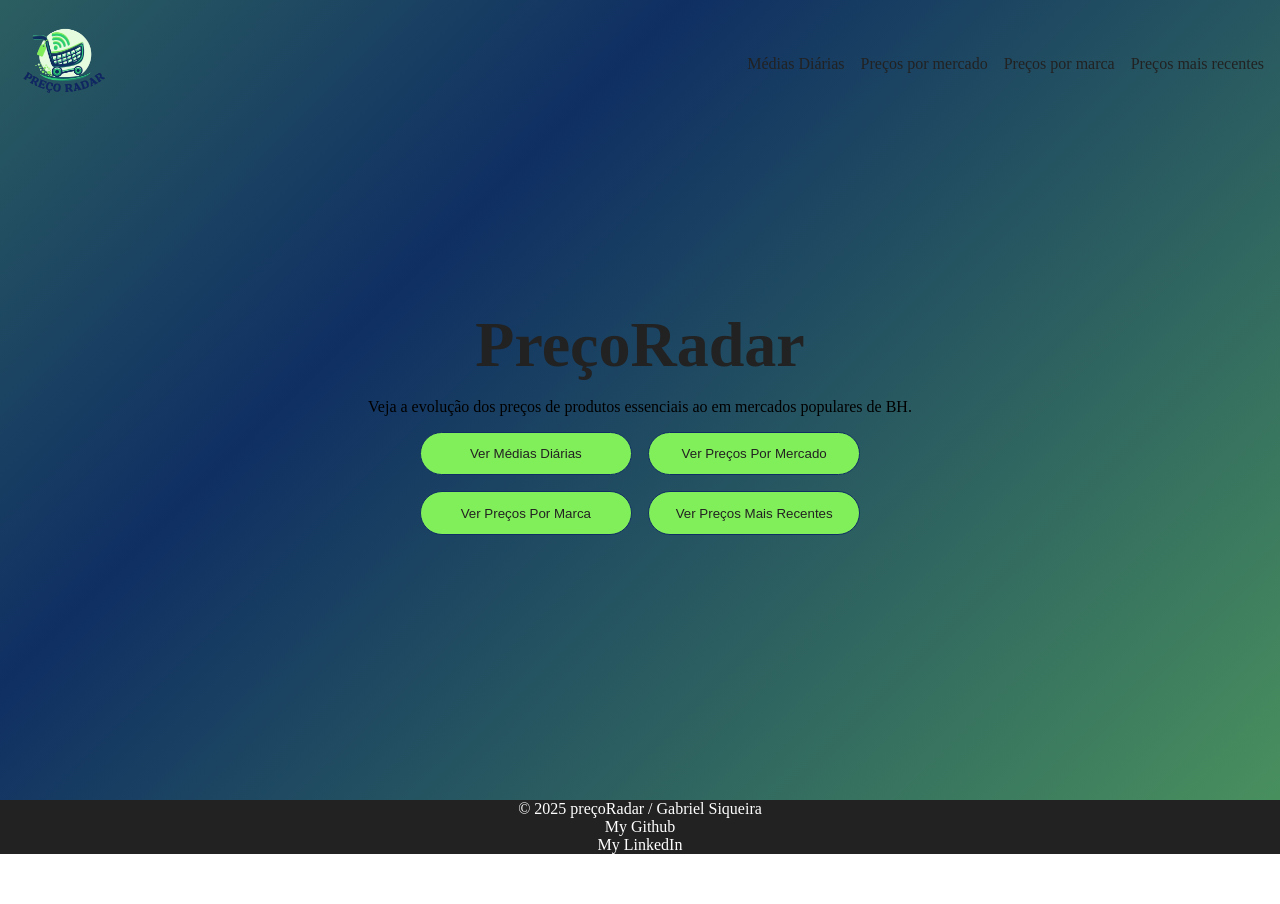
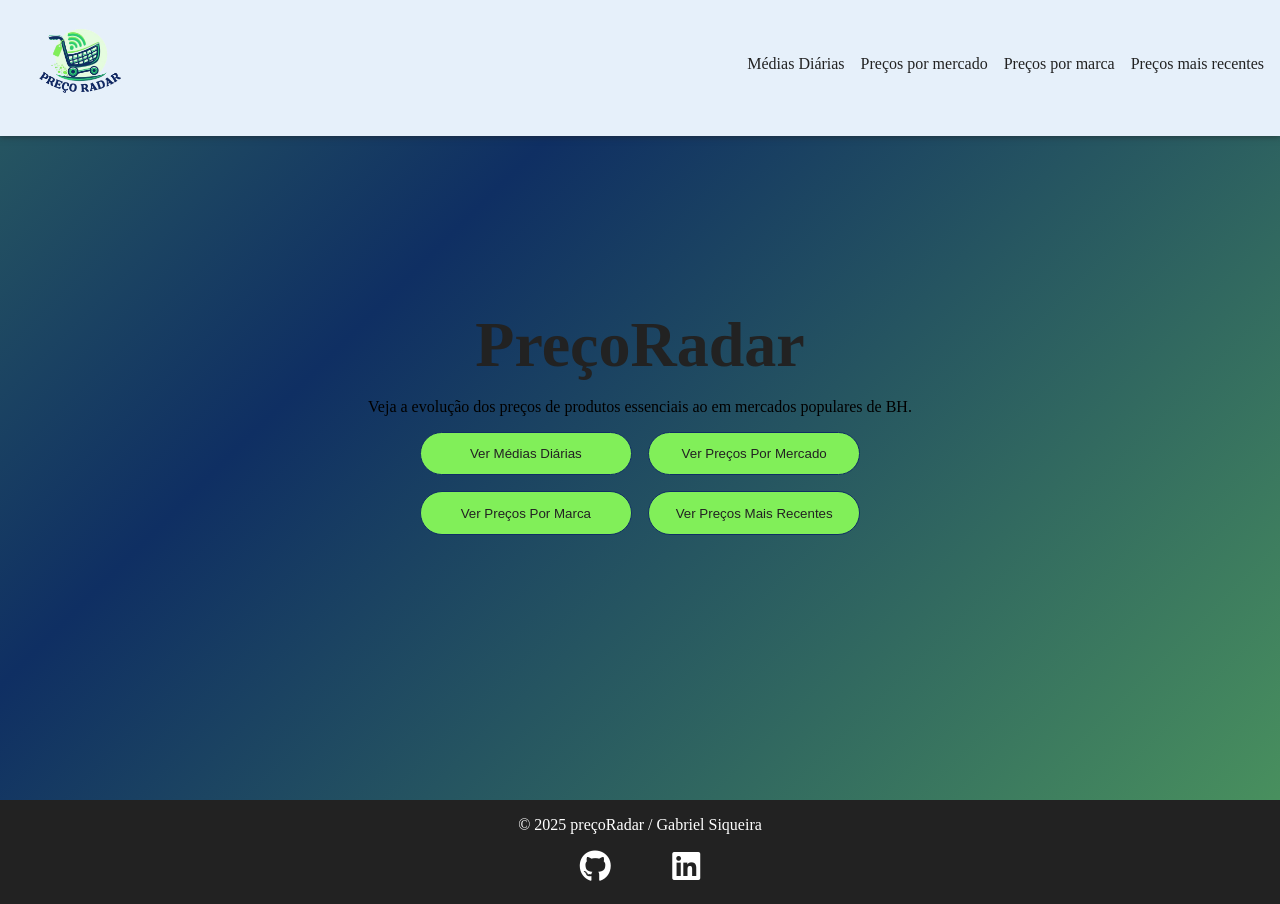
Before and after one commit to ToastedGMS/price-tracker, a React (Vite) app: page / in a window 1280 px wide. Before the commit the page ends 854 px from the top, so only its background shows below. Built offline with nearby package versions, Linux system fonts and the light colour scheme; no server answers.

Commit message:
Enhance footer layout and styling with Font Awesome icons for GitHub and LinkedIn links

```diff
--- a/index.html
+++ b/index.html
@@ -3,6 +3,10 @@
 	<head>
 		<meta charset="UTF-8" />
 		<meta name="viewport" content="width=device-width, initial-scale=1.0" />
+		<link
+			rel="stylesheet"
+			href="https://cdnjs.cloudflare.com/ajax/libs/font-awesome/6.7.2/css/all.min.css"
+		/>
 		<title>preçoRadar</title>
 	</head>
 	<body style="margin: 0; padding: 0">
--- a/src/pages/Layout.jsx
+++ b/src/pages/Layout.jsx
@@ -34,19 +34,21 @@ const Layout = () => {
 				<Outlet />
 			</main>
 			<footer>
+				<div className={styles.footer}>
 					<p>&copy; {new Date().getFullYear()} preçoRadar / Gabriel Siqueira</p>
+					<div>
 						<a
 							style={{ textDecoration: 'none', color: 'white' }}
 							href="https://github.com/ToastedGMS"
-				>
-					My Github
-				</a>
+							className="fa-brands fa-github"
+						></a>
 						<a
 							style={{ textDecoration: 'none', color: 'white' }}
 							href="https://www.linkedin.com/in/gabriel-siqueira-5256111ab/"
-				>
-					My LinkedIn
-				</a>
+							className="fa-brands fa-linkedin"
+						></a>
+					</div>
+				</div>
 			</footer>
 		</div>
 	);
--- a/src/pages/stylesheets/Layout.module.css
+++ b/src/pages/stylesheets/Layout.module.css
@@ -2,15 +2,21 @@ header {
 	display: flex;
 	justify-content: space-between;
 	align-items: center;
-	background-color: transparent;
+	background-color: #e6f0fa;
 	z-index: 99;
 	position: fixed;
 	width: 100%;
 	top: 0;
+	padding: 0 0 0.5em 0;
+	box-shadow: 0px 1px 6px #2222228f;
 }
 
 .logo {
 	max-width: 8em;
+}
+
+header > img {
+	margin-left: 1em;
 }
 
 header > img:hover {
@@ -45,6 +51,17 @@ footer {
 	color: #ffffff;
 }
 
-footer > * {
-	margin: 0;
+.footer {
+	text-align: center;
+	padding-bottom: 1em;
 }
+
+.footer > div {
+	display: flex;
+	justify-content: space-evenly;
+}
+
+.footer > div > a {
+	margin-bottom: 0.2em;
+	font-size: 2rem;
+}
```
Lines whose indentation alone changed are shown as unchanged.
